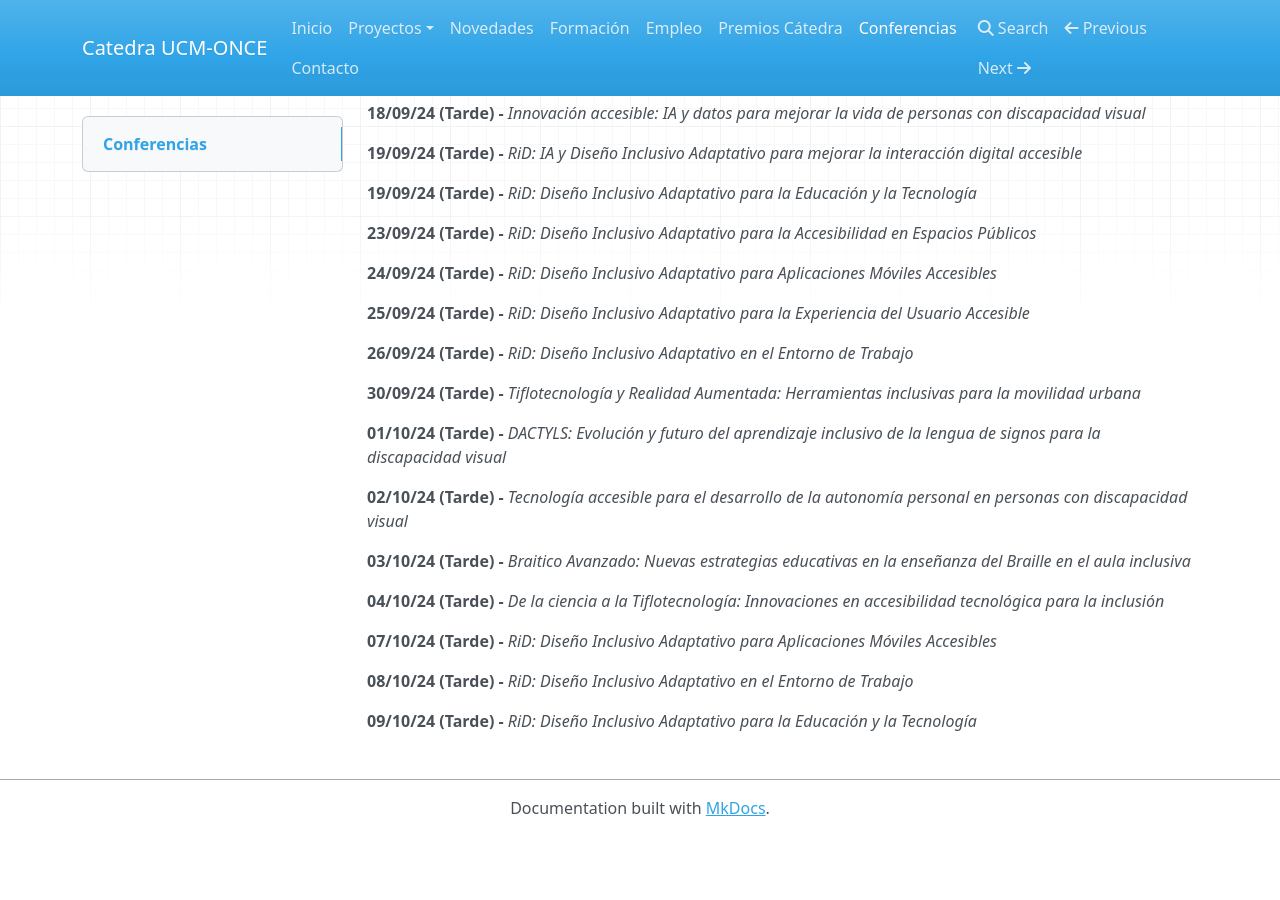
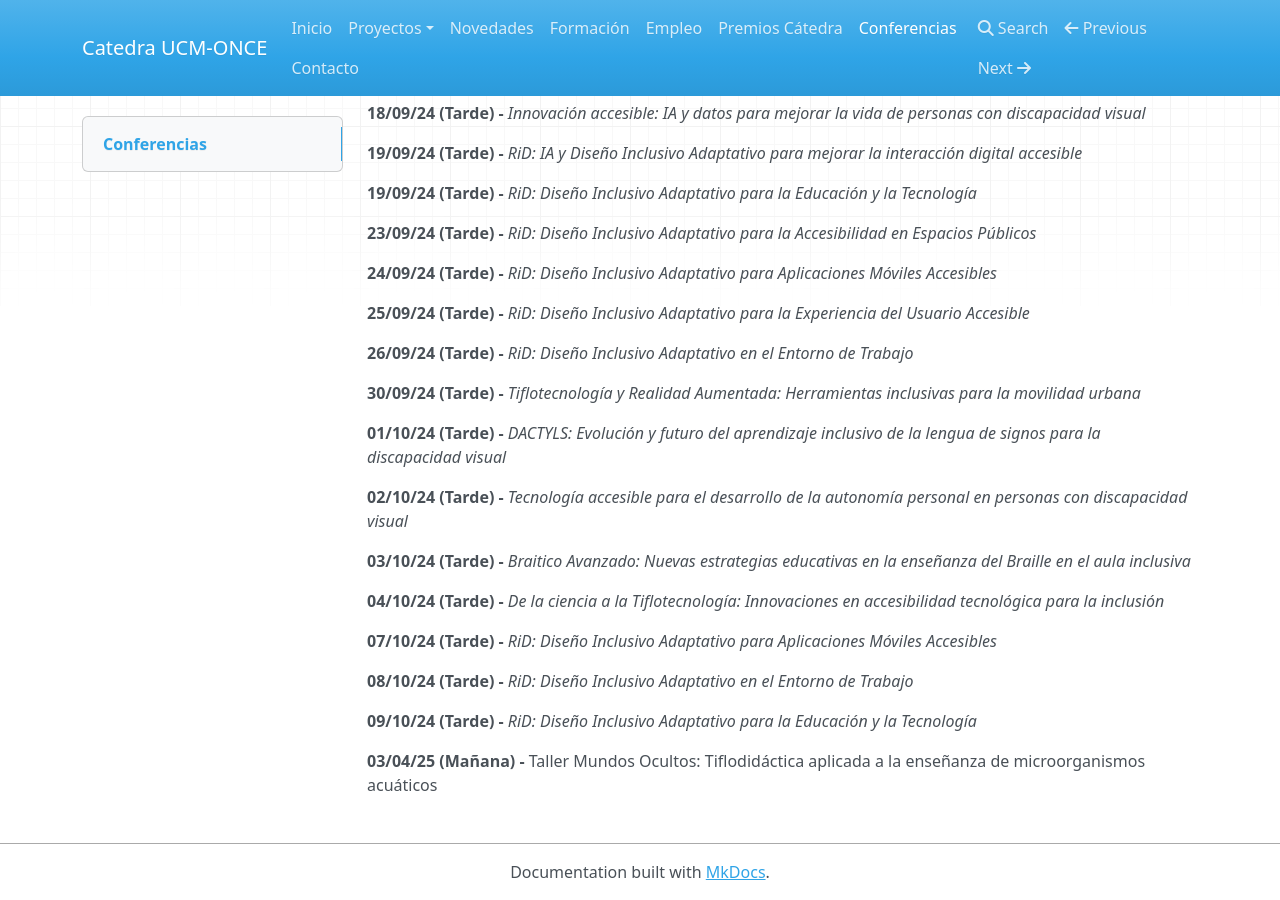
Before and after one commit to catedraonce/catedraonce.github.io, an MkDocs documentation site: the page built from docs/Conferencias/index.md, in a window 1280 px wide and 900 px high, scrolled down 3977 px. Built offline with MkDocs 1.6.1, drawn with Linux system fonts in a browser that asks for light colours; nearby versions of some CDN libraries; before the commit the page ends 4813 px from its top, so only the background shows below that.

Commit message:
Taller mundos ocultos

```diff
--- a/docs/Conferencias/index.md
+++ b/docs/Conferencias/index.md
@@ -196,3 +196,5 @@ Las conferencias serán en horario de mañana a las 10h o en horario de tarde a
 **08/10/24 (Tarde) -** *RiD: Diseño Inclusivo Adaptativo en el Entorno de Trabajo*
 
 **09/10/24 (Tarde) -** *RiD: Diseño Inclusivo Adaptativo para la Educación y la Tecnología*
+
+ **03/04/25 (Mañana) -** Taller Mundos Ocultos: Tiflodidáctica aplicada a la enseñanza de microorganismos acuáticos
```
